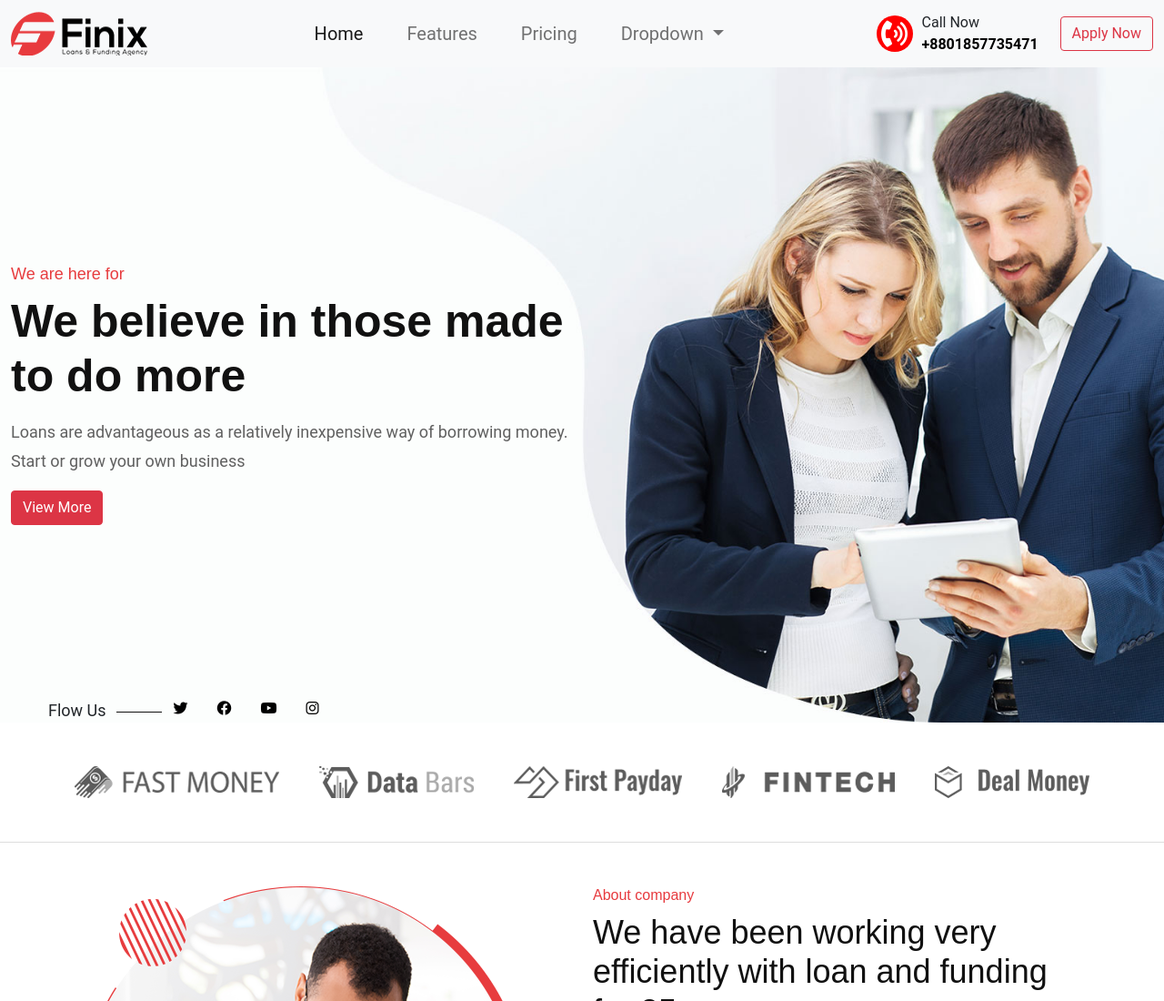
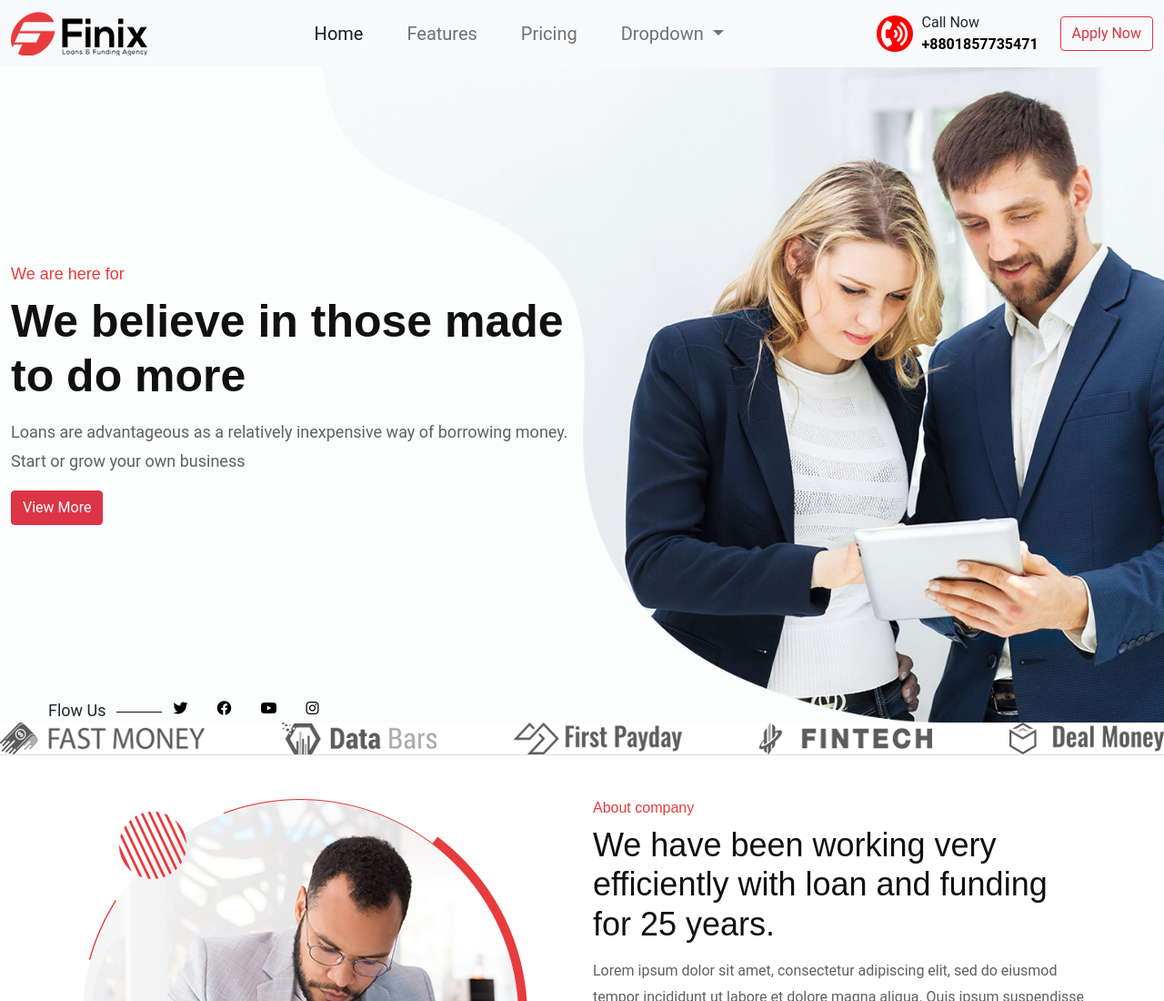
Before and after one commit to DeveloperRejaul/SSB-11-Company-Website, a plain HTML site: page index.html in a window 1280 px wide. Shown: the top 1100 px of the page at 91% size. Drawn offline with nearby package versions, Linux system fonts and the light colour scheme.

Commit message:
Update index.html

```diff
--- a/index.html
+++ b/index.html
@@ -81,12 +81,8 @@
           </div>
         </div>
       </div>
-    <div class="respon">
-      <section class="logo-section py-5 ">
-        <div class="container">
-          <div class="row">
-            <div class="col-lg-12">
-              <div class="clain-logo">
+
+      <div class="logo-section  ">
                 <ul class="d-flex justify-content-between list-unstyled">
                   <li><a href="#"><img src="./img/image1.png" alt="LOgo"></a></li>
                   <li><a href="#"><img src="./img/image2.png" alt="LOgo"></a></li>
@@ -94,11 +90,7 @@
                   <li><a href="#"><img src="./img/image4.png" alt="LOgo"></a></li>
                   <li><a href="#"><img src="./img/image5.png" alt="LOgo"></a></li>
                 </ul>
-              </div>
-            </div>
-          </div>
-        </div>
-    </section>
+      </div>
     <section class="about-section py-5">
       <div class="container">
         <div class="row">
@@ -673,7 +665,7 @@
   </div>
 </div>
 </section>
-</div>
+
 <section class="foooter">
   <div class="container">
     <div class="row">
```
